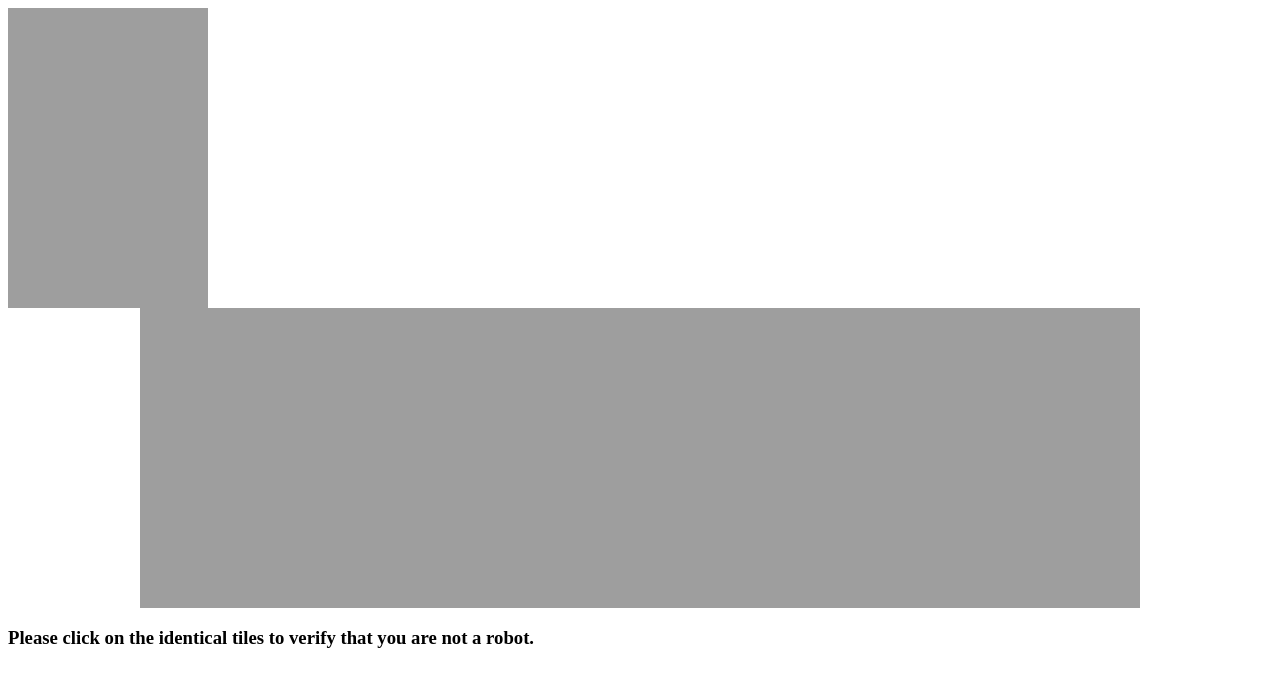
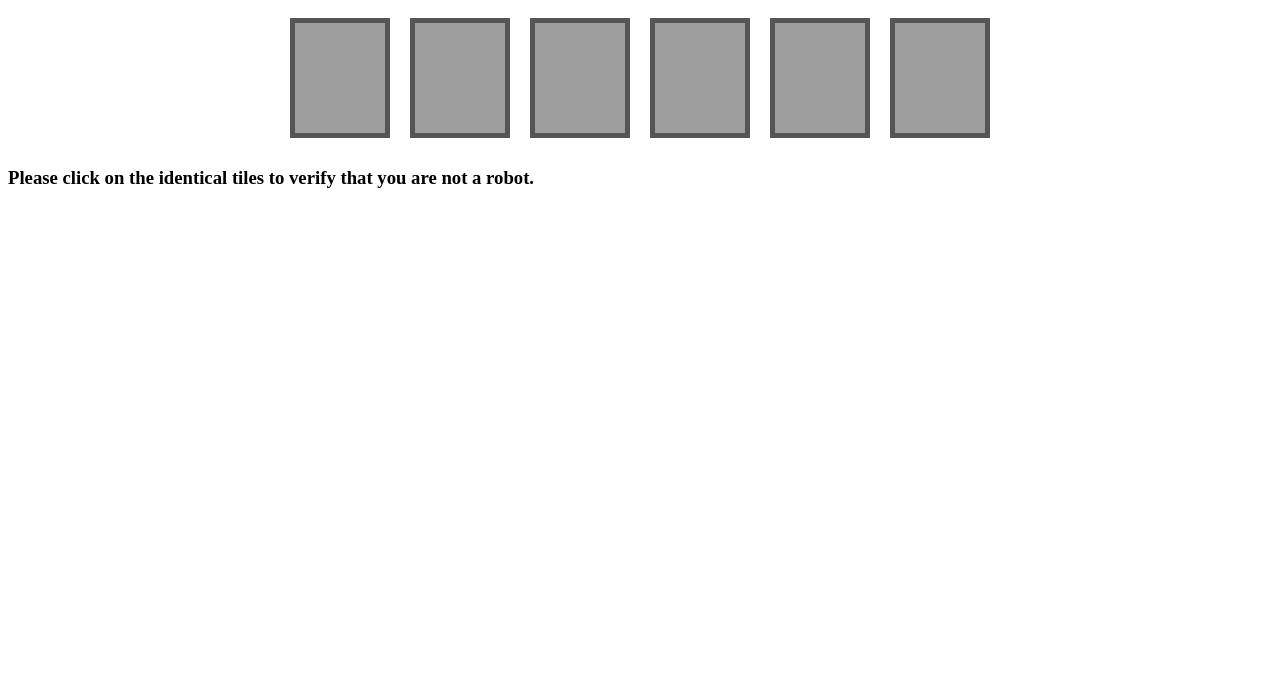
Before and after one commit to acciojob/I-am-not-a-robot-samvbk, a website: page main.html in a window 1280 px wide. Drawn offline with Linux system fonts and the light colour scheme.

Commit message:
created a submission

```diff
--- a/script.js
+++ b/script.js
@@ -1,72 +1,70 @@
 
 const targetImg = document.getElementById("img");
-const options = document.querySelectorAll(".options");
+const container = document.querySelector(".flex");
 const verify = document.getElementById("verify");
 const reset = document.getElementById("reset");
 const heading = document.getElementById("h");
 
 const imgs = ["img1", "img2", "img3", "img4", "img5"];
 
-let correctImg;
-let selectedOption = null;
-
-verify.style.display = "none";
-reset.style.display = "none";
+let selected = [];
+let tileImages = [];
 
 function setupCaptcha() {
-  const randomIndex = Math.floor(Math.random() * imgs.length);
-  correctImg = imgs[randomIndex];
+  selected = [];
+  tileImages = [...imgs];
 
-  targetImg.className = correctImg;
+  const duplicateIndex = Math.floor(Math.random() * imgs.length);
+  tileImages.push(imgs[duplicateIndex]);
 
-  const shuffledImgs = [...imgs];
-
-  for (let i = shuffledImgs.length - 1; i > 0; i--) {
+  for (let i = tileImages.length - 1; i > 0; i--) {
     const j = Math.floor(Math.random() * (i + 1));
-    [shuffledImgs[i], shuffledImgs[j]] =
-      [shuffledImgs[j], shuffledImgs[i]];
+    [tileImages[i], tileImages[j]] = [tileImages[j], tileImages[i]];
   }
 
-  options.forEach((option, index) => {
-    option.className = shuffledImgs[index] + " options";
-    option.classList.remove("selected");
+  container.innerHTML = "";
+
+  tileImages.forEach((image, index) => {
+    const tile = document.createElement("div");
+    tile.className = `${image} options`;
+    tile.dataset.image = image;
+    tile.dataset.index = index;
+    container.appendChild(tile);
+
+    tile.addEventListener("click", () => {
+      if (selected.length >= 2 || selected.includes(tile)) {
+        return;
+      }
+
+      selected.push(tile);
+      tile.classList.add("selected");
+
+      reset.style.display = "inline-block";
+      verify.style.display =
+        selected.length === 2 ? "inline-block" : "none";
+    });
   });
-
-  selectedOption = null;
-  verify.style.display = "none";
-  reset.style.display = "none";
 
   heading.textContent =
     "Please click on the identical tiles to verify that you are not a robot.";
+
+  verify.style.display = "none";
+  reset.style.display = "none";
 }
 
-options.forEach((option) => {
-  option.addEventListener("click", () => {
-    options.forEach((item) => {
-      item.classList.remove("selected");
-    });
-
-    option.classList.add("selected");
-    selectedOption = option;
-
-    verify.style.display = "inline-block";
-    reset.style.display = "inline-block";
-
-    heading.textContent = "Click Verify to check your selection.";
-  });
-});
-
 verify.addEventListener("click", () => {
-  if (!selectedOption) {
-    heading.textContent = "Please select an image first.";
+  if (selected.length !== 2) {
     return;
   }
 
-  if (selectedOption.classList.contains(correctImg)) {
-    heading.textContent = "Verification successful!";
+  if (selected[0].dataset.image === selected[1].dataset.image) {
+    heading.textContent = "You are a human. Congratulations!";
   } else {
-    heading.textContent = "Incorrect image. Please try again.";
+    heading.textContent =
+      "We can't verify you as a human. You selected the non-identical tiles.";
   }
+
+  verify.style.display = "none";
 });
 
 reset.addEventListener("click", setupCaptcha);
--- a/styles.css
+++ b/styles.css
@@ -38,3 +38,24 @@ p {
 button {
   margin: 20px;
 }
+
+.options {
+  width: 100px;
+  height: 120px;
+  margin: 10px;
+  border: 5px solid #555;
+  background-size: cover;
+  background-position: center;
+  cursor: pointer;
+  box-sizing: border-box;
+}
+
+.selected {
+  border: 5px solid rgb(0, 195, 255);
+}
+
+.flex {
+  display: flex;
+  justify-content: center;
+  flex-wrap: wrap;
+}
```
